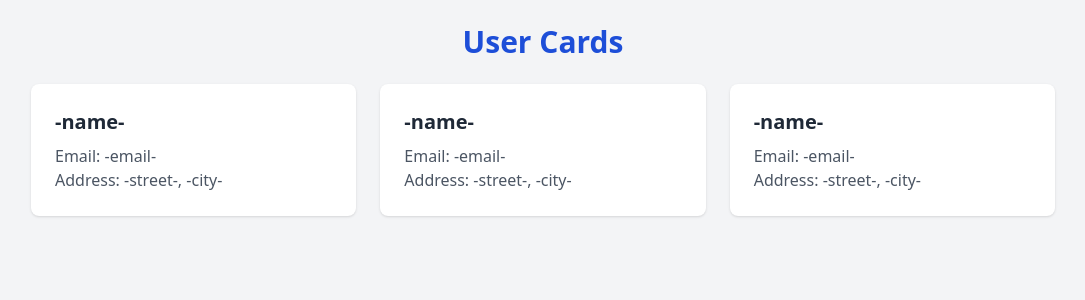
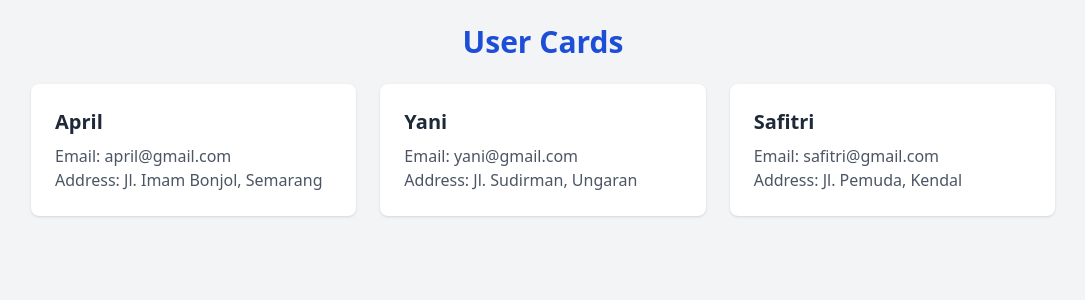
Before and after one commit to rzalra/admin-ui, a React (Vite) app: page / in a window 1280 px wide. Shown: the top 300 px of the page, without its empty margins (97-1182 px from the left). Built offline with nearby package versions, Linux system fonts and the light colour scheme.

Commit message:
Destructuring Object Props

```diff
--- a/components/Exercise.jsx
+++ b/components/Exercise.jsx
@@ -9,9 +9,24 @@ function Exercise() {
           User Cards
         </h1>
         <div className="grid md:grid-cols-2 lg:grid-cols-3 gap-6 max-w-5xl mx-auto">
-          <UserCard />
-          <UserCard />
-          <UserCard />
+          <UserCard
+            name="April"
+            email="april@gmail.com"
+            street="Jl. Imam Bonjol"
+            city="Semarang"
+          />
+          <UserCard
+            name="Yani"
+            email="yani@gmail.com"
+            street="Jl. Sudirman"
+            city="Ungaran"
+          />
+          <UserCard
+            name="Safitri"
+            email="safitri@gmail.com"
+            street="Jl. Pemuda"
+            city="Kendal"
+          />
         </div>
       </div>
     </>
--- a/components/UserCard.jsx
+++ b/components/UserCard.jsx
@@ -1,14 +1,16 @@
 import React from "react";
 
-function UserCard() {
+function UserCard(props) {
+  const { name, email, street, city } = props;
+
   return (
     <div className="bg-white p-6 rounded-lg shadow hover:shadow-md transition-shadow">
-      <h2 className="text-xl font-semibold text-gray-800 mb-2">-name-</h2>
+      <h2 className="text-xl font-semibold text-gray-800 mb-2">{name}</h2>
       <p className="text-gray-600">
-        <span className="font-medium">Email:</span> -email-
+        <span className="font-medium">Email:</span> {email}
       </p>
       <p className="text-gray-600">
-        <span className="font-medium">Address:</span> -street-, -city-
+        <span className="font-medium">Address:</span> {street}, {city}
       </p>
     </div>
   );
```
